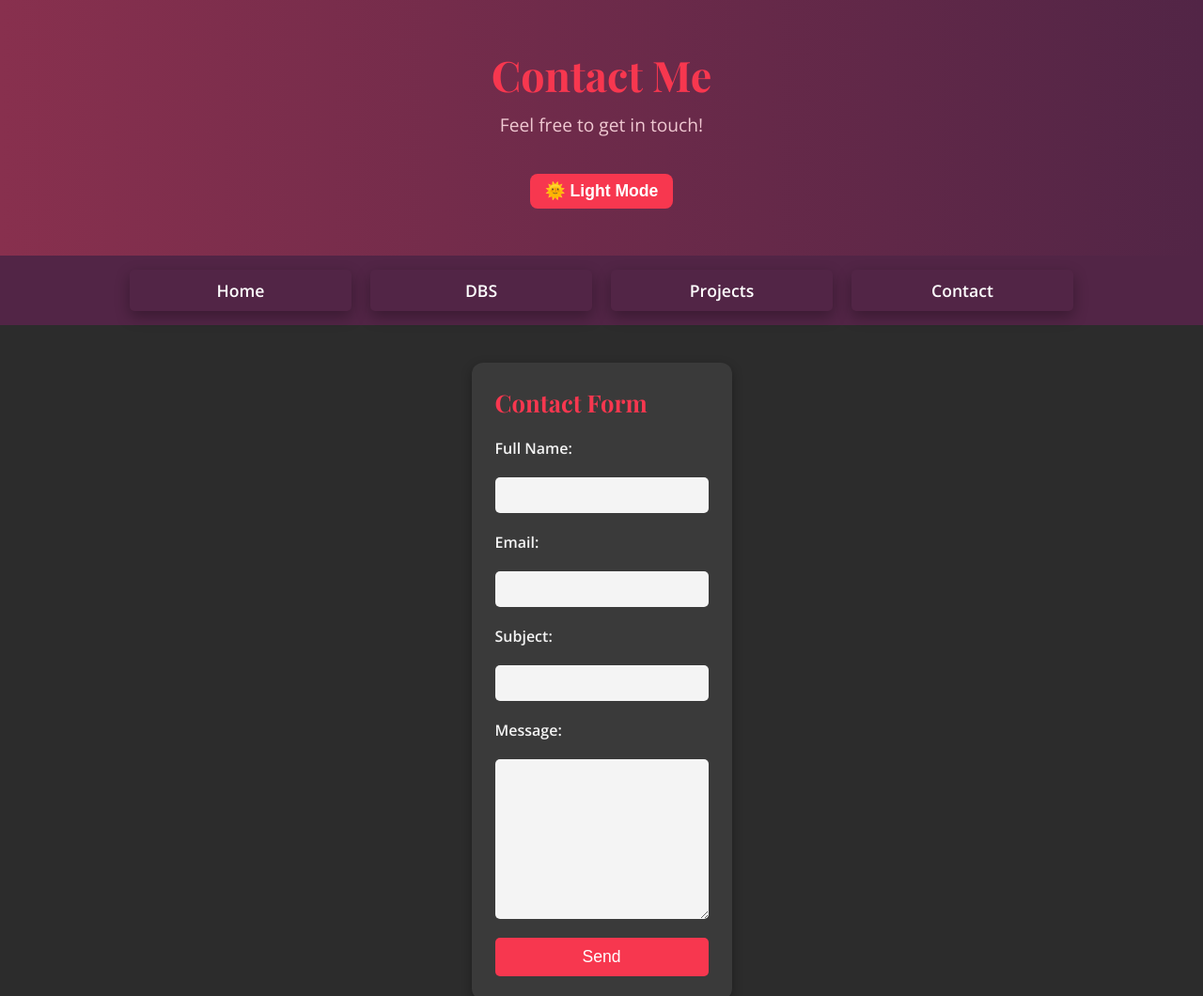
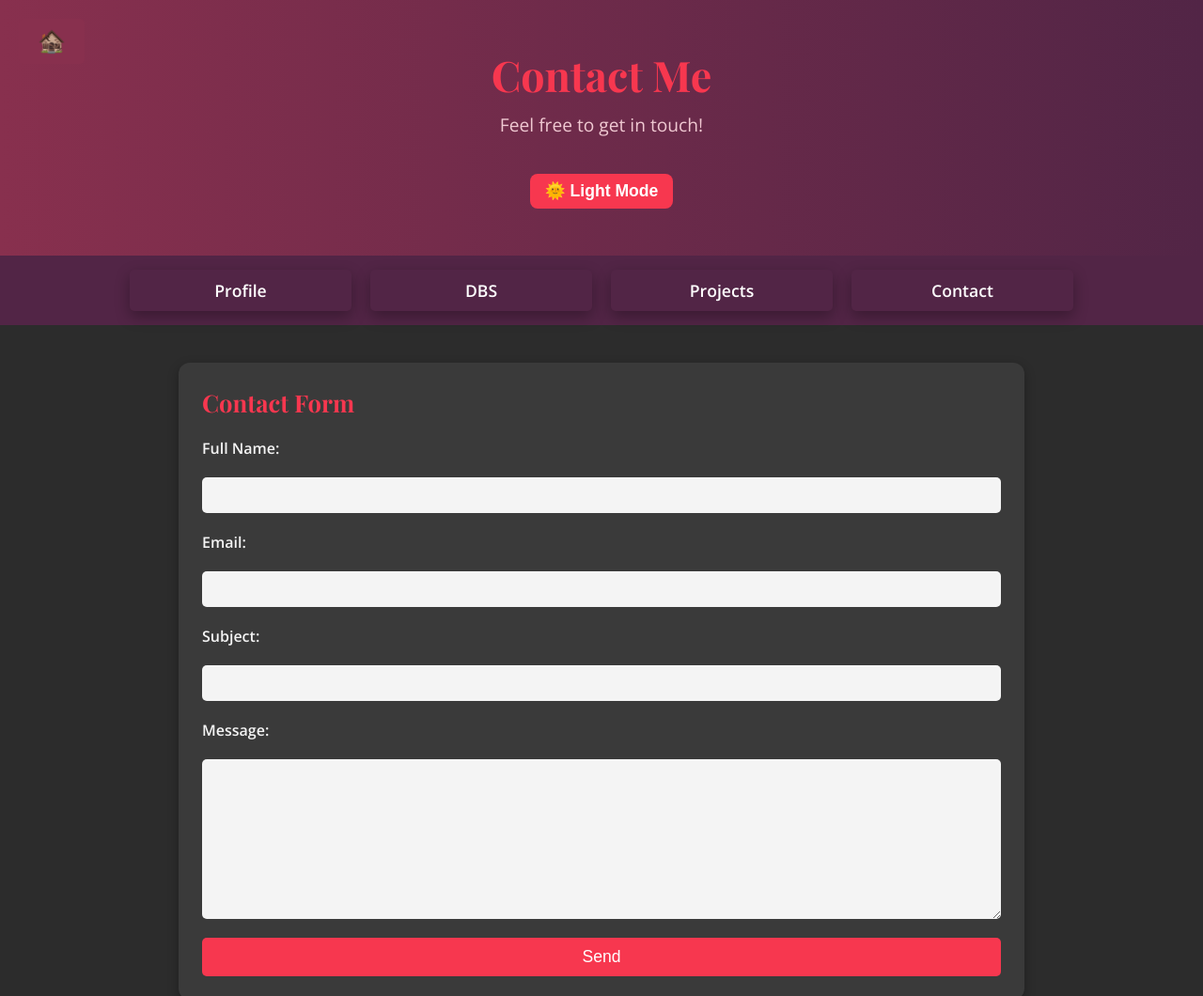
Before and after one commit to Samantha-Hannah-Wynne/Portfolio-WebPage, a plain HTML site: page pages/contact-info.html in a window 1280 px wide. Shown: the top 1060 px of the page at 94% size. Drawn offline with nearby package versions, Linux system fonts and the light colour scheme.

Commit message:
Add global Home button to multiple pages with styling

```diff
--- a/assets/css/global-style.css
+++ b/assets/css/global-style.css
@@ -320,6 +320,26 @@ button:hover {
 }
 
 
+button.global-Home {
+  position: absolute;
+  top: 20px;
+  left: 20px;
+  font-size: 1.5rem;
+  background-color: #88304E;
+  color: white;
+}
+
+button.global-Home:hover {
+  position: absolute;
+  top: 20px;
+  left: 20px;
+  font-size: 1.5rem;
+  background-color: #3a3a3a;
+  color: white;
+}
+
+
+
 /* Base Styles */
 .index-body {
   margin: 0;
@@ -401,15 +421,6 @@ li {
   margin-bottom: 10px;
 }
 
-
-html, body {
-  height: 100%;
-}
-
-body {
-  display: flex;
-  flex-direction: column;
-}
 
 
 
--- a/pages/contact-info.html
+++ b/pages/contact-info.html
@@ -30,10 +30,13 @@
     <button id="scrollTop" aria-label="Scroll to Top">↑</button>
   </header>
 
+  <!-- Global Home button -->
+  <button id="global-home-btn" class="global-Home" aria-label="Return to Main page">🏚️</button>
+
   <!-- Main Navigation -->
   <nav class="contact-nav">
     <ul>
-      <a href="../index.html" class="menu-item">Home</a>
+      <a href="profile-dashboard.html" class="menu-item">Profile</a>
       <a href="university-info.html" class="menu-item">DBS</a>
       <a href="poject-dashboard.html" class="menu-item">Projects</a>
       <a href="contact-info.html" class="menu-item">Contact</a>
@@ -75,6 +78,12 @@
 
 
   <script>
+
+    // Return to Home button functionality
+    document.getElementById("global-home-btn").addEventListener("click", () => {
+      window.location.href = "../index.html"; // Redirect to the main page
+    });
+
      // Light/Dark mode toggle logic
      const themeToggle = document.getElementById("themeToggle");
 
```
Also changed, not shown: pages/poject-dashboard.html (+3 -0 lines), pages/profile-dashboard.html (+9 -1 lines), pages/university-info.html (+10 -1 lines).
